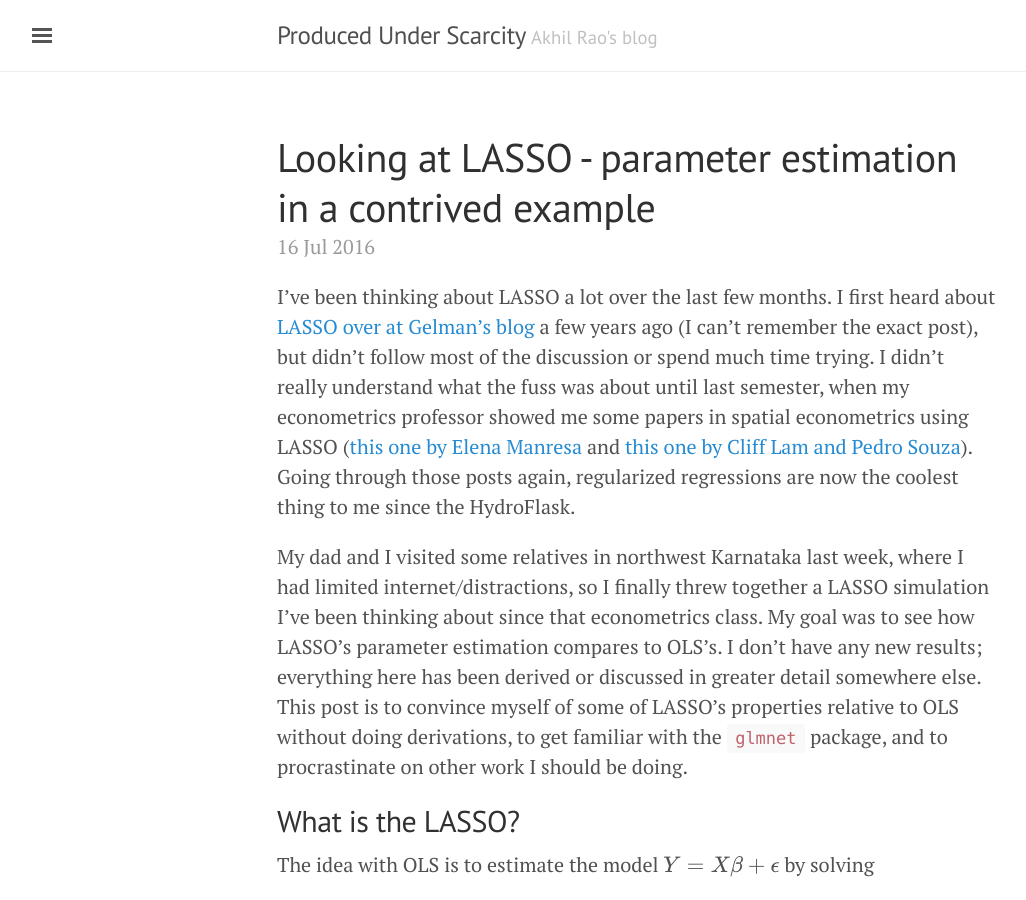
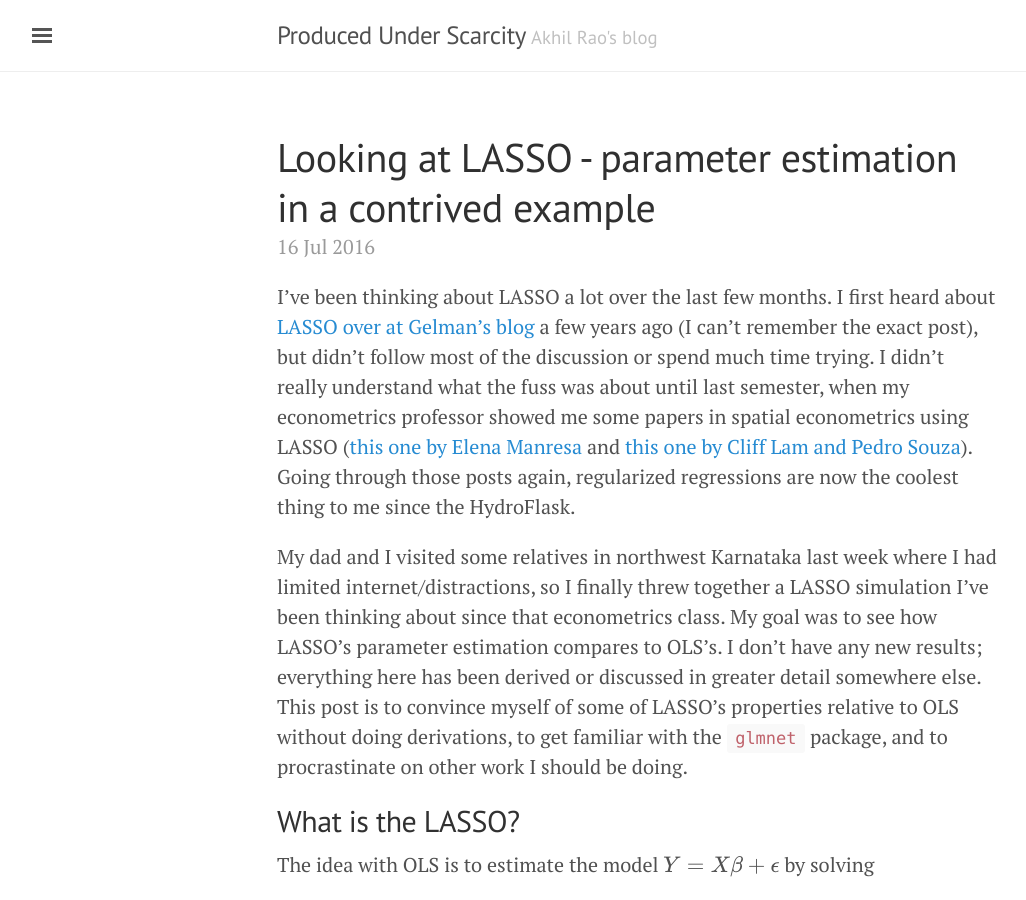
Before and after one commit to akhilrao/akhilrao.github.io, a Jekyll site: the page built from _posts/2016-07-16-lasso-ols-sim-1.md, in a window 1280 px wide and 900 px high. Shown: the whole window, without its empty margins (3-1029 px from the left). Built offline with Jekyll 4.4.1, drawn with Linux system fonts in a browser that asks for light colours; formulas are drawn with MathJax 3.

Commit message:
fixing aesthetics

```diff
--- a/_posts/2016-07-16-lasso-ols-sim-1.md
+++ b/_posts/2016-07-16-lasso-ols-sim-1.md
@@ -12,7 +12,7 @@ summary: Some simulation results comparing LASSO and OLS estimators in small sam
 
 I've been thinking about LASSO a lot over the last few months. I first heard about [LASSO over at Gelman's blog](http://andrewgelman.com/?s=LASSO) a few years ago (I can't remember the exact post), but didn't follow most of the discussion or spend much time trying. I didn't really understand what the fuss was about until last semester, when my econometrics professor showed me some papers in spatial econometrics using LASSO ([this one by Elena Manresa](http://www.cireqmontreal.com/wp-content/uploads/2015/02/manresa.pdf) and [this one by Cliff Lam and Pedro Souza](http://stats.lse.ac.uk/lam/RSPT.pdf)). Going through those posts again, regularized regressions are now the coolest thing to me since the HydroFlask.
 
-My dad and I visited some relatives in northwest Karnataka last week, where I had limited internet/distractions, so I finally threw together a LASSO simulation I've been thinking about since that econometrics class. My goal was to see how LASSO's parameter estimation compares to OLS's. I don't have any new results; everything here has been derived or discussed in greater detail somewhere else. This post is to convince myself of some of LASSO's properties relative to OLS without doing derivations, to get familiar with the `glmnet` package, and to procrastinate on other work I should be doing.
+My dad and I visited some relatives in northwest Karnataka last week where I had limited internet/distractions, so I finally threw together a LASSO simulation I've been thinking about since that econometrics class. My goal was to see how LASSO's parameter estimation compares to OLS's. I don't have any new results; everything here has been derived or discussed in greater detail somewhere else. This post is to convince myself of some of LASSO's properties relative to OLS without doing derivations, to get familiar with the `glmnet` package, and to procrastinate on other work I should be doing.
 
 ## What is the LASSO?
 
```
